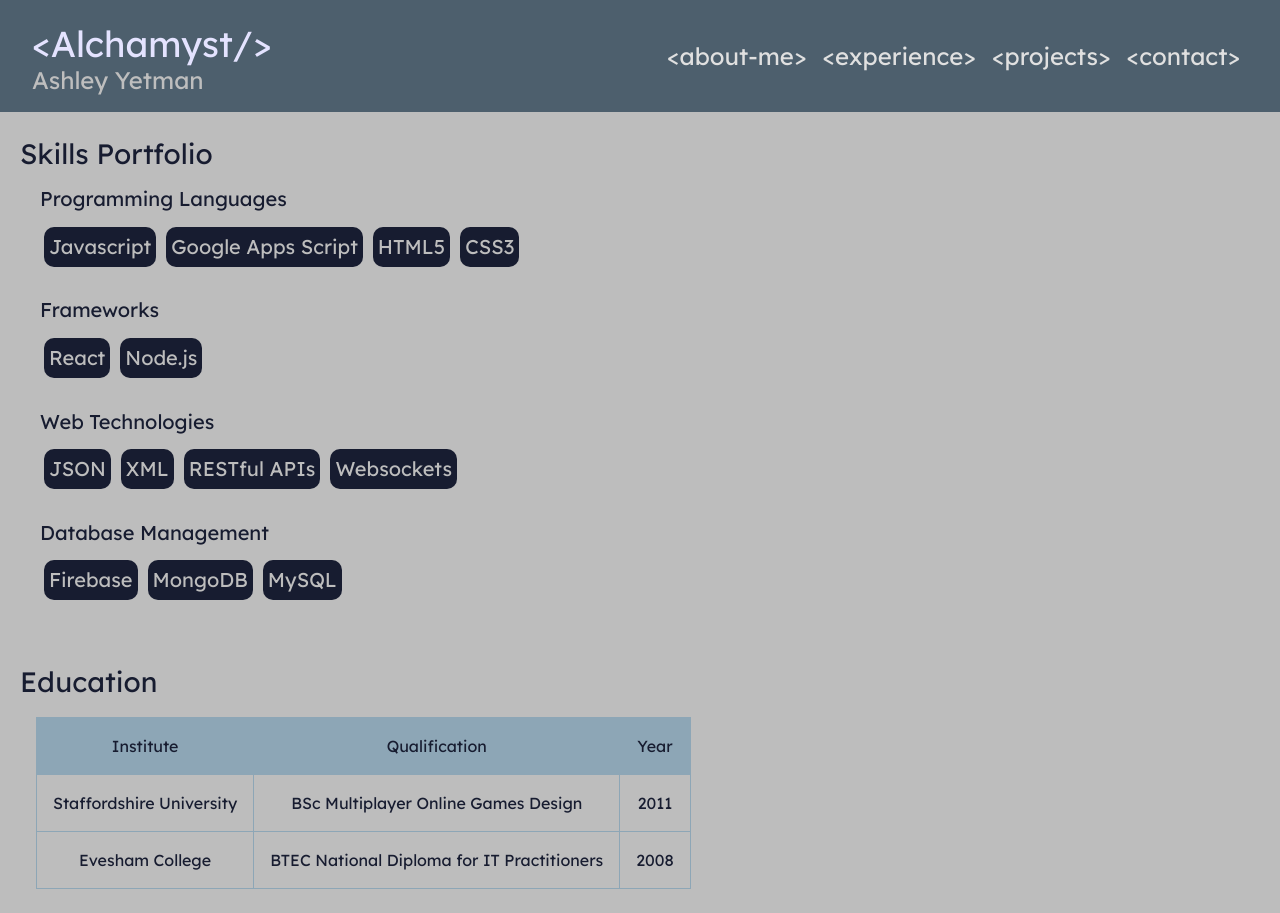
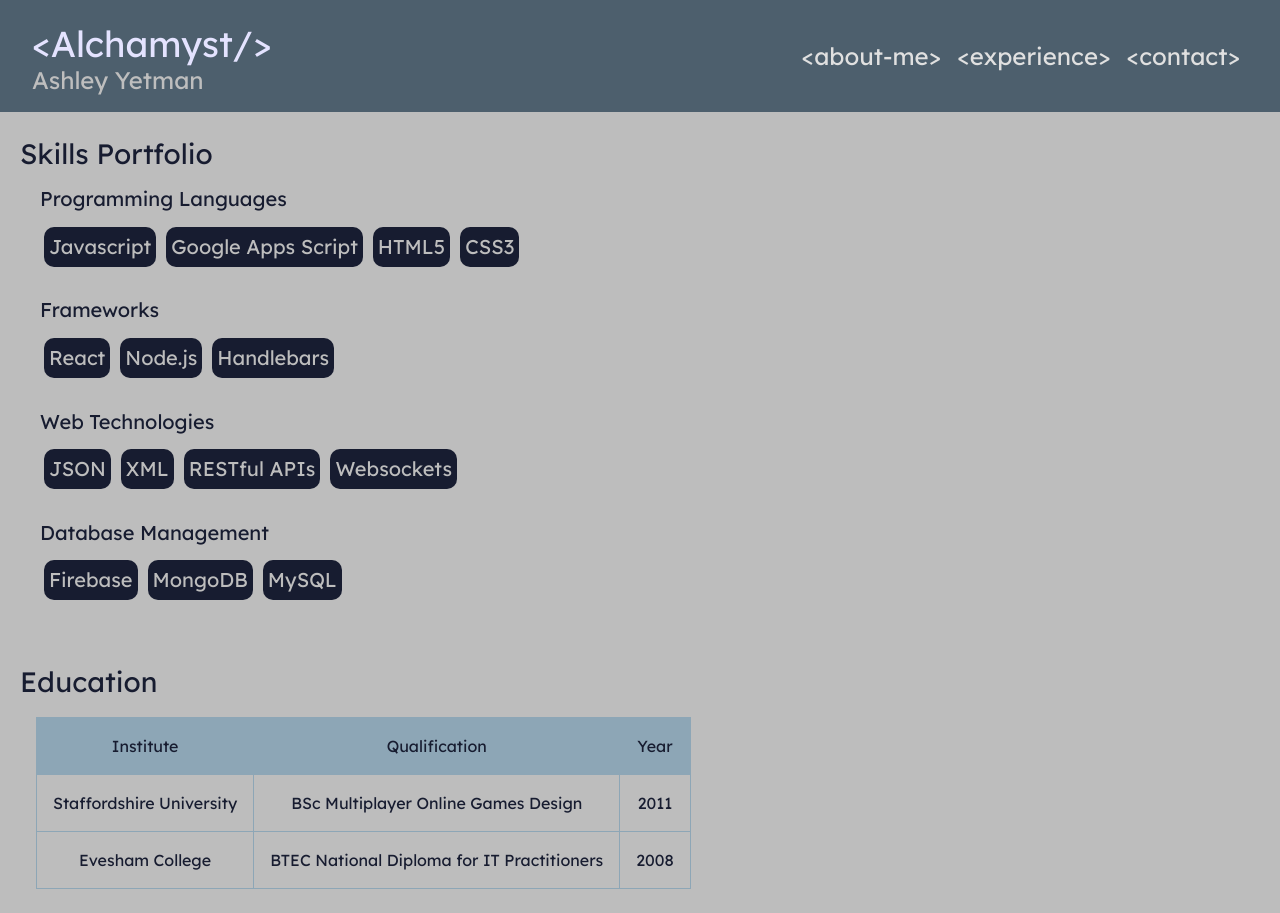
Before and after one commit to Alchamyst/ayetman-web, a React (Vite) app: page /experience in a window 1280 px wide. Built offline with nearby package versions, Linux system fonts and the light colour scheme.

Commit message:
hide projectsPage from navbar. update skills on experiencePage.

```diff
--- a/src/components/ExperiencePage.jsx
+++ b/src/components/ExperiencePage.jsx
@@ -2,7 +2,7 @@ import '../styles/experiencePage.css';
 import SkillList from './SkillList';
 
 const programmingSkills = ['Javascript','Google Apps Script','HTML5','CSS3'];
-const frameworkSkills = ['React', 'Node.js'];
+const frameworkSkills = ['React', 'Node.js','Handlebars'];
 const webTechSkills = ['JSON', 'XML', 'RESTful APIs', 'Websockets'];
 const databaseSkills = ['Firebase','MongoDB','MySQL'];
 
--- a/src/components/Navbar.jsx
+++ b/src/components/Navbar.jsx
@@ -6,7 +6,7 @@ export default function Navbar(props) {
             <ul>
                 <li><a href="/">&lt;about-me&gt;</a></li>
                 <li><a href="/experience">&lt;experience&gt;</a></li>
-                <li><a href="/projects">&lt;projects&gt;</a></li>
+                {false && <li><a href="/projects">&lt;projects&gt;</a></li>}
                 <li><a href="/contact">&lt;contact&gt;</a></li>
             </ul>
             {props.children}
```
Also changed, not shown: src/App.jsx (line endings or trailing spaces).
